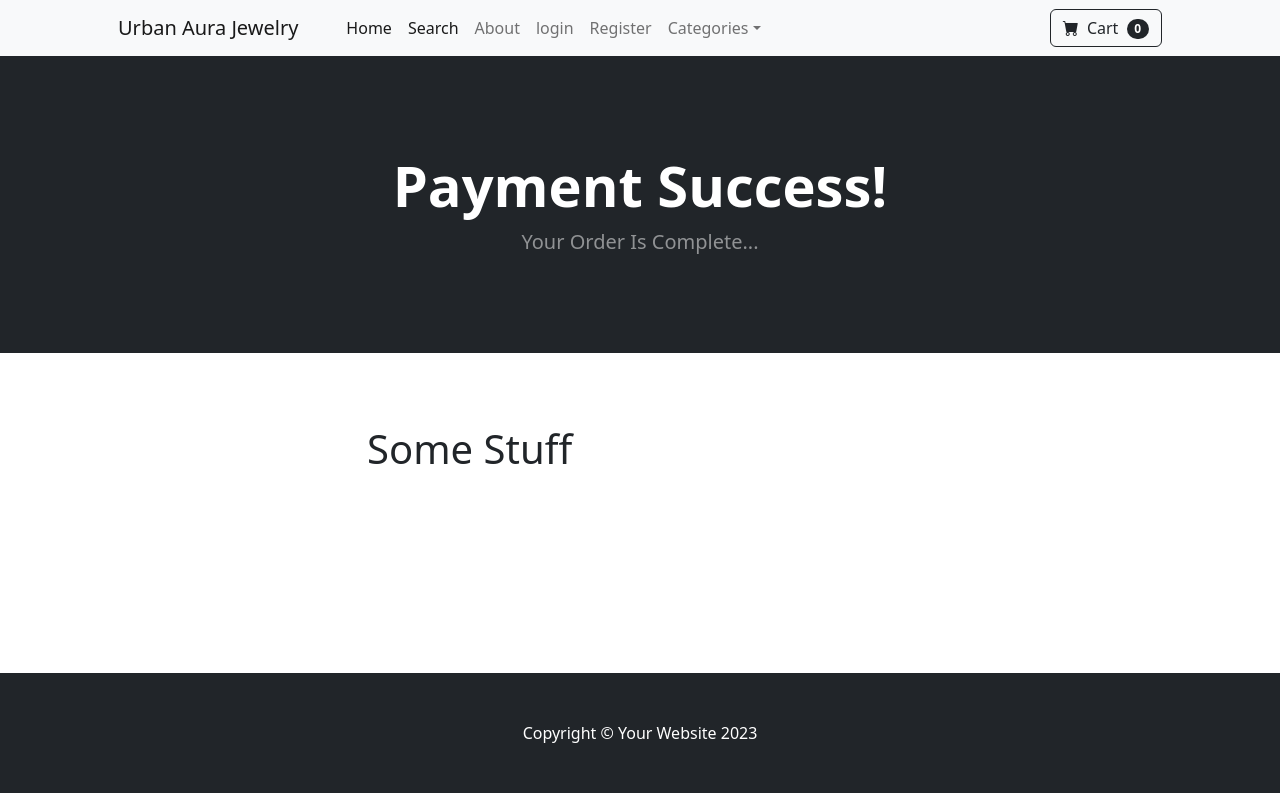
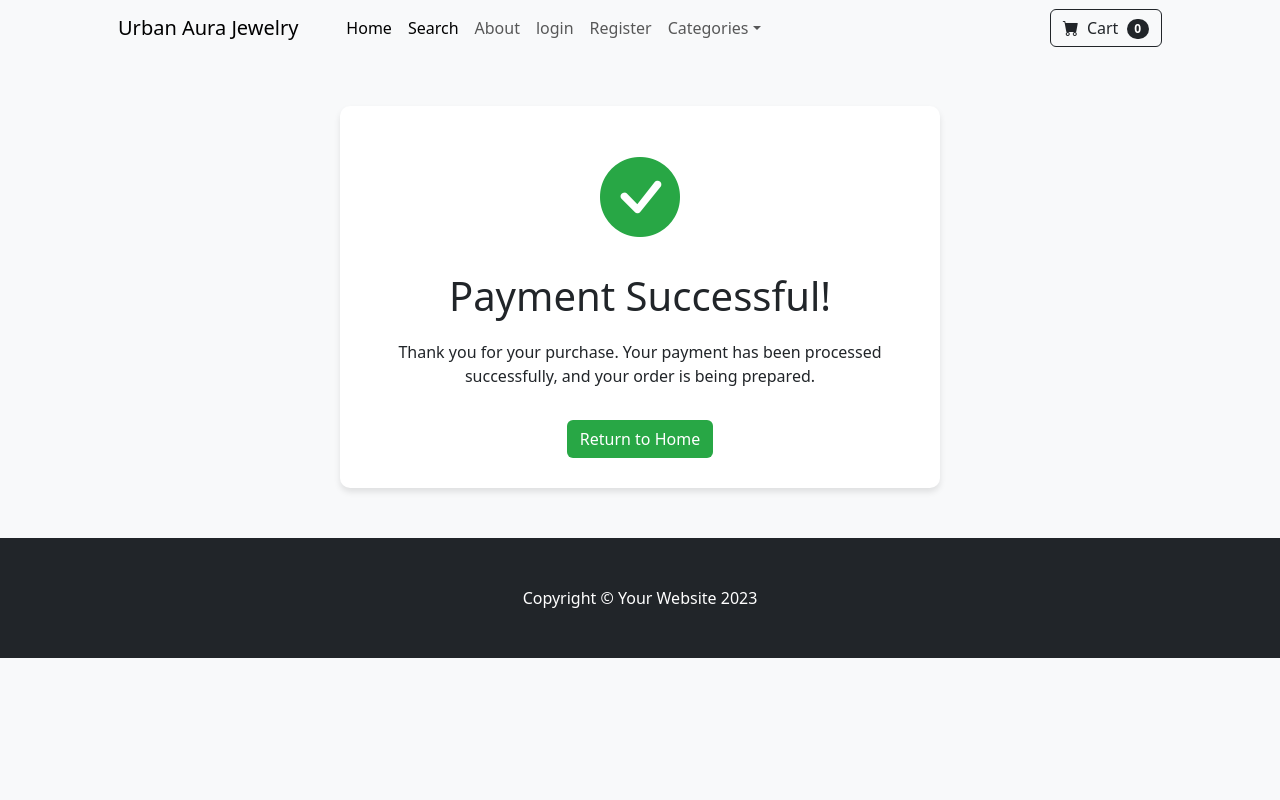
Before and after one commit to HuandongGuo/E-Commerce, a Django app: page /payment/payment_success in a window 1280 px wide. Run offline with Django 4.2, Linux system fonts and the light colour scheme; some libraries are stand-ins or nearby versions.

Commit message:
Add stripe payment

```diff
--- a/payment/templates/payment/payment_success.html
+++ b/payment/templates/payment/payment_success.html
@@ -1,35 +1,51 @@
 {% extends 'base.html' %}
 {% block content %}
+<html lang="en">
+<head>
+    <meta charset="UTF-8">
+    <meta name="viewport" content="width=device-width, initial-scale=1.0">
+    <title>Payment Success</title>
+    <link href="https://cdn.jsdelivr.net/npm/bootstrap@5.3.0/dist/css/bootstrap.min.css" rel="stylesheet">
+    <style>
+        body {
+            background-color: #f8f9fa;
+        }
+        .success-container {
+            max-width: 600px;
+            margin: 50px auto;
+            background: #ffffff;
+            border-radius: 10px;
+            box-shadow: 0 4px 6px rgba(0, 0, 0, 0.1);
+            text-align: center;
+            padding: 30px;
+        }
+        .success-icon {
+            font-size: 80px;
+            color: #28a745;
+        }
+        .success-message {
+            margin-top: 20px;
+        }
+        .btn-custom {
+            background-color: #28a745;
+            color: #ffffff;
+        }
+        .btn-custom:hover {
+            background-color: #218838;
+        }
+    </style>
+</head>
+<body>
 
-<style>
-    .center-text {
-        text-align: center;
-    }
-</style>
-
-<!-- Header -->
-<header class="bg-dark py-5">
-    <div class="container px-4 px-lg-5 my-5">
-        <div class="text-center text-white">
-            <h1 class="display-4 fw-bolder">Payment Success!</h1>
-            <p class="lead fw-normal text-white-50 mb-0">Your Order Is Complete...</p>
-        </div>
+<div class="success-container">
+    <div class="success-icon">
+        <i class="bi bi-check-circle-fill"></i>
     </div>
-</header>
-
-<br />
-
-<div class="container">
-    <div class="row">
-        <div class="col-md-6 offset-md-3">
-
-            <br/><br/>
-            <h1>Some Stuff</h1>
-            <br/>&nbsp;<br/>  <br/>&nbsp;<br/>
-            <br/>&nbsp;<br/>  <br/>&nbsp;<br/>
-
-        </div>
-    </div>
+    <h1 class="mt-3">Payment Successful!</h1>
+    <p class="success-message">Thank you for your purchase. Your payment has been processed successfully, and your order is being prepared.</p>
+    <a href="/" class="btn btn-custom mt-3">Return to Home</a>
 </div>
 
+<script src="https://cdn.jsdelivr.net/npm/bootstrap-icons/font/bootstrap-icons.js"></script>
+</body>
 {% endblock %}
--- a/payment/urls.py
+++ b/payment/urls.py
@@ -5,6 +5,7 @@ urlpatterns = [
     path('payment_success', views.payment_success, name='payment_success'),
     path('payment_failed', views.payment_failed, name='payment_failed'),
     path('checkout', views.checkout, name='checkout'),
+    path('stripe/webhook/', views.stripe_webhook, name='stripe-webhook'),
     path('billing_info', views.billing_info, name='billing_info'),
     path('process_order', views.process_order, name='process_order'),
     path('shipped_dash', views.shipped_dash, name='shipped_dash'),
--- a/payment/views.py
+++ b/payment/views.py
@@ -1,16 +1,71 @@
+import datetime
+import stripe  # unique user id for duplicate orders
+import uuid
+
+from django.conf import settings
+from django.contrib import messages
+from django.http import JsonResponse, HttpResponse
 from django.shortcuts import render, redirect
+# Import PayPal stuff
+from django.urls import reverse
+from django.views.decorators.csrf import csrf_exempt
+from django.views.decorators.http import require_POST
+from paypal.standard.forms import PayPalPaymentsForm
+
 from cart.cart import Cart
 from payment.forms import ShippingAddressForm, PaymentForm
 from payment.models import ShippingAddress, Order, OrderItems
-from django.contrib import messages
-from django.contrib.auth.models import User
-from store.models import Product, Profile
-import datetime
-# Import PayPal stuff
-from django.urls import reverse
-from paypal.standard.forms import PayPalPaymentsForm
-from django.conf import settings
-import uuid  # unique user id for duplicate orders
+from store.models import Profile
+
+stripe.api_key = settings.STRIPE_SECRET_KEY
+
+import stripe
+from django.http import JsonResponse, HttpResponse
+from django.views.decorators.csrf import csrf_exempt
+
+# Replace with your Stripe Webhook secret
+STRIPE_WEBHOOK_SECRET = settings.STRIPE_WEBHOOK_SECRET
+
+
+@csrf_exempt
+def stripe_webhook(request):
+    # Retrieve the event data
+    payload = request.body
+    sig_header = request.META['HTTP_STRIPE_SIGNATURE']
+
+    try:
+        # Verify the event by checking its signature
+        event = stripe.Webhook.construct_event(
+            payload, sig_header, STRIPE_WEBHOOK_SECRET
+        )
+    except ValueError as e:
+        # Invalid payload
+        return HttpResponse(status=400)
+    except stripe.error.SignatureVerificationError as e:
+        # Invalid signature
+        return HttpResponse(status=400)
+
+    # Handle the event
+    if event['type'] == 'checkout.session.completed':
+        session = event['data']['object']
+
+        # Retrieve the metadata from the session
+        order_id = session['metadata']['order_id']
+
+        # Update the order status in your database
+        try:
+            order = Order.objects.get(id=order_id)
+            order.paid = True
+            order.date_ordered = datetime.datetime.now()
+            order.stripe_session_id = session['id']
+            order.save()
+        except Order.DoesNotExist:
+            return HttpResponse(status=404)
+
+        # Add additional processing as needed
+
+    # Return a 200 response to acknowledge receipt of the event
+    return HttpResponse(status=200)
 
 
 def orders(request, pk):
@@ -235,6 +290,32 @@ def billing_info(request):
         # Create a PayPal button
         paypal_form = PayPalPaymentsForm(initial=paypal_dict)
 
+        # Create Stripe dictionary
+        domain = 'http://urbanaurajewelry.com'
+        try:
+            # Create a Stripe checkout session
+            checkout_session = stripe.checkout.Session.create(
+                payment_method_types=['card'],
+                line_items=[
+                    {
+                        'price_data': {
+                            'currency': 'usd',
+                            'product_data': {
+                                'name': 'Jewelry Order',
+                            },
+                            'unit_amount': int(totals * 100),
+                        },
+                        'quantity': 1,
+                    },
+                ],
+                mode='payment',
+                success_url=f'{domain}/payment/payment_success',
+                cancel_url=f'{domain}/payment/payment_failed',
+                metadata={'order_id': 1},  # Store the order ID in the metadata
+            )
+        except Exception as e:
+            return JsonResponse({'error': str(e)}, status=500)
+
         # Check to see if user is logged in
         if request.user.is_authenticated:
             # Get the Billing Information
@@ -277,7 +358,9 @@ def billing_info(request):
                                                                  "quantities": quantities, "totals": totals,
                                                                  "shipping_form": request.POST,
                                                                  "billing_form": billing_form,
-                                                                 "paypal_form": paypal_form})
+                                                                 "paypal_form": paypal_form,
+                                                                 "checkout_session_url": checkout_session.url,
+                                                                 })
         else:
             # not logged in
             create_order = Order(full_name=full_name, email=email,
@@ -313,7 +396,9 @@ def billing_info(request):
                                                                  "quantities": quantities, "totals": totals,
                                                                  "shipping_form": request.POST,
                                                                  "billing_form": billing_form,
-                                                                 "paypal_form": paypal_form})
+                                                                 "paypal_form": paypal_form,
+                                                                 "checkout_session_url": checkout_session.url,
+                                                                 })
 
     else:
         messages.success(request, "Access denied")
--- a/requirements.txt
+++ b/requirements.txt
@@ -14,6 +14,7 @@ python-dotenv==1.0.1
 pytz==2024.2
 requests==2.32.3
 sqlparse==0.5.2
+stripe==11.4.1
 typing_extensions==4.12.2
 tzdata==2024.2
 urllib3==2.3.0
```
Also changed, not shown: ecommerce/settings.py (+9 -7 lines), payment/templates/payment/billing_info.html (+14 -12 lines), payment/templates/payment/payment_failed.html (+45 -28 lines).
